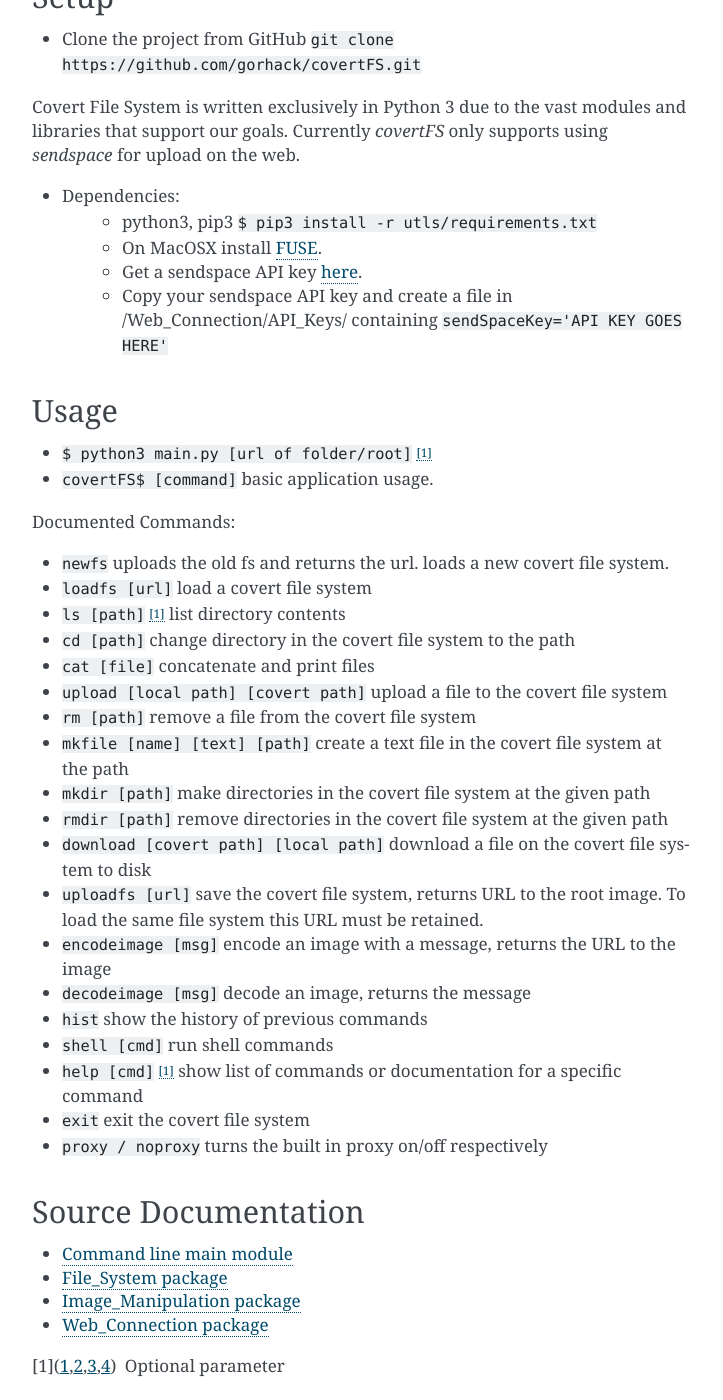
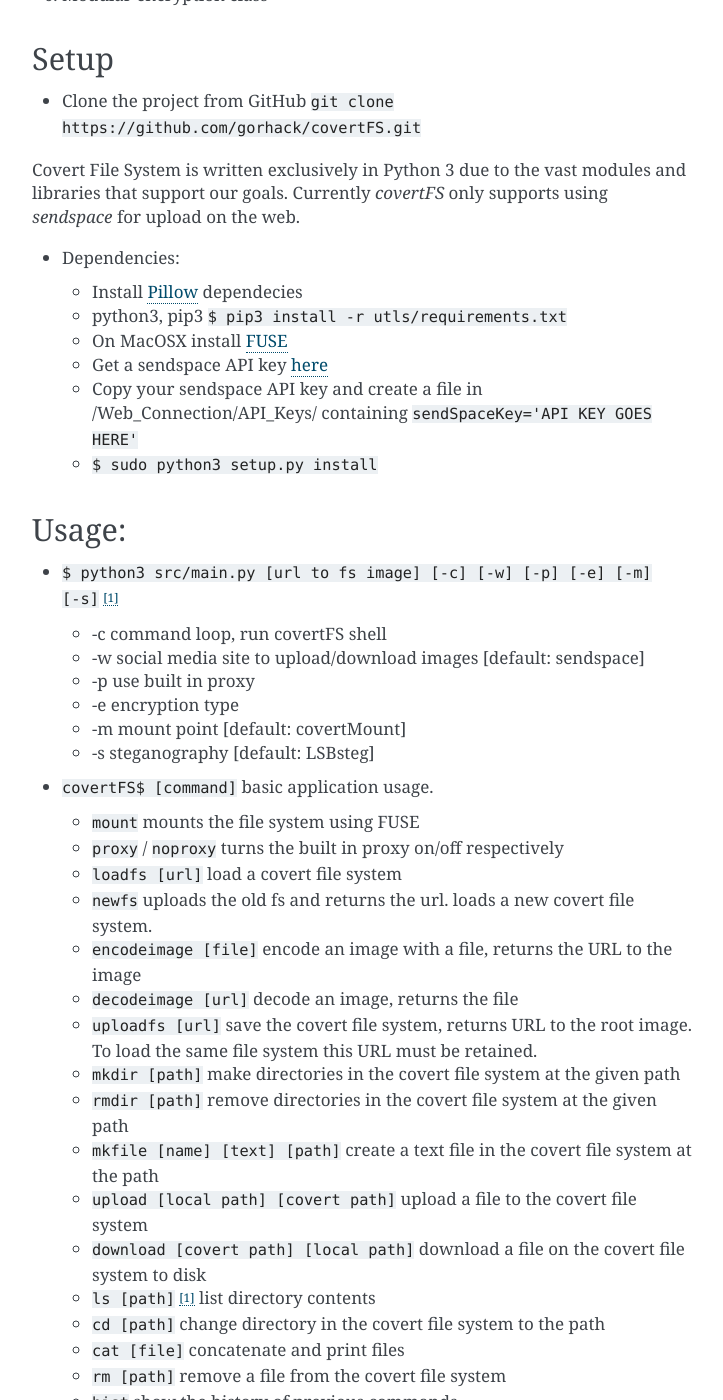
Before and after one commit to gorhack/webStegFS_project, a Sphinx documentation site: the page built from docs/index.rst, in a window 1280 px wide and 1400 px high, scrolled down 2254 px. Shown: the whole window, without its empty margins (388-1111 px from the left). Built offline with Sphinx 7.4.7, drawn with Linux system fonts in a browser that asks for light colours; some of the changed text lies outside the part shown.

Commit message:
Updated documenation for code review

```diff
--- a/docs/Image_Manipulation.rst
+++ b/docs/Image_Manipulation.rst
@@ -8,13 +8,10 @@ Submodules
 stegByteStream module
 ---------------------
 
-Least-significant bit stegenographic technique based on Adrian-George Bostan's implementation on `GitHub <https://github.com/adrg/lsbsteg/blob/master/lsbsteg.py>`_. This technique embeds text messages into images using the Least Significant Bit steganographic algorithm.
-
 The basic idea of the algorithm is to take each individual bit of the message and set it as the least significant bit of each component of each pixel of the image. Usually, a pixel has Red, Green, Blue components and sometimes an Alpha component. Because the values of these components change very little if the least significant bit is changed, the color difference is not particularly noticeable, if at all.
 
 
-
-.. automodule:: Image_Manipulation.stegByteStream
+.. automodule:: Image_Manipulation.lsbsteg
     :members:
     :undoc-members:
     :show-inheritance:
--- a/docs/index.rst
+++ b/docs/index.rst
@@ -25,22 +25,23 @@ Sprint broken into three sub-goals:
 
 1. Implement basic steg module to encode and decode an image in Python
 
-    - ``$ python3 Image_Manipulation/lsbsteg.py [encode/decode] -i [image_path] -m '[message]'``
-    - encode saves a copy of the image_path with a '_1' appended encoded with the message
-    - decode prints the encoded message in the image_path
+   - ``$ python3 Image_Manipulation/lsbsteg.py [encode/decode] -i [image_path] -m '[message]'``
+   - encode saves a copy of the image_path with a '_1' appended encoded with the message
+   - decode prints the encoded message in the image_path
 
 2. Determine a suitable social media site that meets our requirements (anonymous user upload, no or lossless compression)
 
-    - social media sites investigated:
-        - SendSpace
-        - Whisper
-        - Flickr
-        - Yogile
+   - social media sites investigated:
+     - SendSpace
+     - Whisper
+     - Flickr
+     - Yogile
 
 3. Design and implement basic upload application in Python for the selected social media site
 
-    - ``$ python3 Web_Connection/api_cons.py``
-    - returns the download url for the uploaded random cat image (stores the delete URL as well)
+   - ``$ python3 Web_Connection/api_cons.py``
+   - returns the download url for the uploaded random cat image (stores the delete URL as well)
+
 
 Sprint 2: Covert Mapping Structure
 ++++++++++++++++++++++++++++++++++
@@ -49,20 +50,20 @@ Sprint broken into four sub-goals
 1. Design the map structure for the covert file system to allow maximum flexibility and usability.
 2. Break a large message file into parts to encode across multiple images.
 
-    - Analysis of how much data can be encoded using LSB
-    - Determine file system overhead in each image
+   - Analysis of how much data can be encoded using LSB
+   - Determine file system overhead in each image
 
 3. Begin to add API connection and Encode/Decoder into Application.
 
-    - ``$ python3 main.py [url]`` [1]_ // url can be the full url path or the file id (6 character ending, i.e xvdmcn)
-    - ``covertFS$ [command]``
+   - ``$ python3 main.py [url]`` [1]_ url can be the full url path or the file id (6 character ending, i.e xvdmcn)
+   - ``covertFS$ [command]``
 
 4. Functional Design Documents
 5. From previous Sprint:
 
-    - Keep all images in memory
-    - Error handling in API connection
-    - Enforce restrictions on arguments in encode/decode
+   - Keep all images in memory
+   - Error handling in API connection
+   - Enforce restrictions on arguments in encode/decode
 
 Sprint 3: Beta release
 ++++++++++++++++++++++
@@ -78,6 +79,17 @@ Sprint broken down into 5 sub-goals:
 4. Create a FUSE module for covertFS.
 5. Change steg technique to allow storage of larger files with dynamic sizes.
 
+Sprint 5: Publication draft and beta release
+++++++++++++++++++++++++++++++++++++++++++++
+Sprint broken down into 6 sub-goals:
+
+1. Encode/decode any file
+2. Background process/thread for uploading and downloading images
+3. Modularize classes
+4. Rough draft (80%) publication
+5. Working implementation of covertFS on Tails OS
+6. Modular encryption class
+
 
 Setup
 =====
@@ -87,38 +99,47 @@ Setup
 Covert File System is written exclusively in Python 3 due to the vast modules and libraries that support our goals. Currently `covertFS` only supports using `sendspace` for upload on the web.
 
 - Dependencies:
-    - python3, pip3 ``$ pip3 install -r utls/requirements.txt``
-    - On MacOSX install `FUSE <https://osxfuse.github.io>`_.
-    - Get a sendspace API key `here <https://www.sendspace.com/dev_apikeys.html>`_.
-    - Copy your sendspace API key and create a file in /Web_Connection/API_Keys/ containing ``sendSpaceKey='API KEY GOES HERE'``
 
-Usage
-=====
+  - Install `Pillow <https://pillow.readthedocs.org/en/3.0.0/installation.html>`_ dependecies
+  - python3, pip3 ``$ pip3 install -r utls/requirements.txt``
+  - On MacOSX install `FUSE <https://osxfuse.github.io>`_
+  - Get a sendspace API key `here <https://www.sendspace.com/dev_apikeys.html>`_
+  - Copy your sendspace API key and create a file in /Web_Connection/API_Keys/ containing ``sendSpaceKey='API KEY GOES HERE'``
+  - ``$ sudo python3 setup.py install``
 
-- ``$ python3 main.py [url of folder/root]`` [1]_
+Usage:
+======
+- ``$ python3 src/main.py [url to fs image] [-c] [-w] [-p] [-e] [-m] [-s]`` [1]_
+
+  - -c command loop, run covertFS shell
+  - -w social media site to upload/download images [default: sendspace]
+  - -p use built in proxy
+  - -e encryption type
+  - -m mount point [default: covertMount]
+  - -s steganography [default: LSBsteg]
+
 - ``covertFS$ [command]`` basic application usage.
 
-Documented Commands:
-
-- ``newfs`` uploads the old fs and returns the url. loads a new covert file system.
-- ``loadfs [url]`` load a covert file system
-- ``ls [path]`` [1]_ list directory contents
-- ``cd [path]`` change directory in the covert file system to the path
-- ``cat [file]`` concatenate and print files
-- ``upload [local path] [covert path]`` upload a file to the covert file system
-- ``rm [path]`` remove a file from the covert file system
-- ``mkfile [name] [text] [path]`` create a text file in the covert file system at the path
-- ``mkdir [path]`` make directories in the covert file system at the given path
-- ``rmdir [path]`` remove directories in the covert file system at the given path
-- ``download [covert path] [local path]`` download a file on the covert file system to disk
-- ``uploadfs [url]`` save the covert file system, returns URL to the root image. To load the same file system this URL must be retained.
-- ``encodeimage [msg]`` encode an image with a message, returns the URL to the image
-- ``decodeimage [msg]`` decode an image, returns the message
-- ``hist`` show the history of previous commands
-- ``shell [cmd]`` run shell commands
-- ``help [cmd]`` [1]_ show list of commands or documentation for a specific command
-- ``exit`` exit the covert file system
-- ``proxy / noproxy`` turns the built in proxy on/off respectively
+  - ``mount`` mounts the file system using FUSE
+  - ``proxy`` / ``noproxy`` turns the built in proxy on/off respectively
+  - ``loadfs [url]`` load a covert file system
+  - ``newfs`` uploads the old fs and returns the url. loads a new covert file system.
+  - ``encodeimage [file]`` encode an image with a file, returns the URL to the image
+  - ``decodeimage [url]`` decode an image, returns the file
+  - ``uploadfs [url]`` save the covert file system, returns URL to the root image. To load the same file system this URL must be retained.
+  - ``mkdir [path]`` make directories in the covert file system at the given path
+  - ``rmdir [path]`` remove directories in the covert file system at the given path
+  - ``mkfile [name] [text] [path]`` create a text file in the covert file system at the path
+  - ``upload [local path] [covert path]`` upload a file to the covert file system
+  - ``download [covert path] [local path]`` download a file on the covert file system to disk
+  - ``ls [path]`` [1]_ list directory contents
+  - ``cd [path]`` change directory in the covert file system to the path
+  - ``cat [file]`` concatenate and print files
+  - ``rm [path]`` remove a file from the covert file system
+  - ``hist`` show the history of previous commands
+  - ``shell [cmd]`` run shell commands
+  - ``help [cmd]`` [1]_ show list of commands or documentation for a specific command
+  - ``exit`` exit the covert file system
 
 Source Documentation
 ====================
--- a/setup.py
+++ b/setup.py
@@ -6,7 +6,7 @@ with open('README.rst', 'r') as f:
 
 setup(
     name='covertFS',
-    version='0.7.0',
+    version='0.9.1',
     description='It\'s covert and stuff',
     long_description=readme,
     author='Kyle Gorak, David Hart, Adam Sjoholm, and Ryne Flores',
```
Also changed, not shown: README.rst (+10 -7 lines), docs/Web_Connection.rst (+4 -4 lines), 14 other files.
